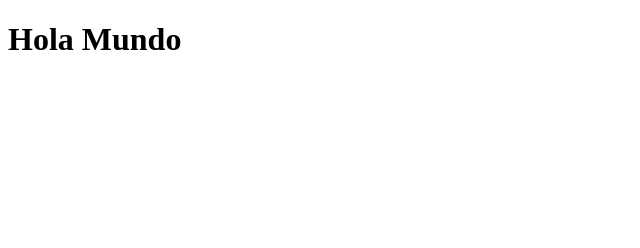
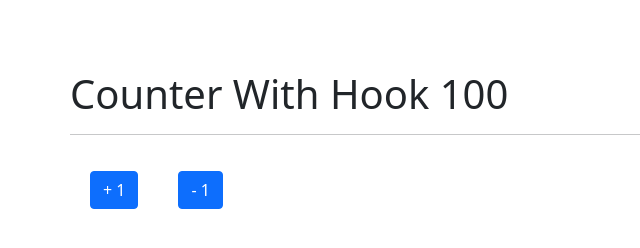
Before and after one commit to kamilodev/React-Exercises, a React app in the folder 05-hook-app/: page / in a window 1280 px wide. Shown: the whole page, without its empty margins (0-640 px from the left). Built offline with nearby package versions, Linux system fonts and the light colour scheme.

Commit message:
Counter App and Custom Hook Component Added

```diff
--- a/05-hook-app/public/index.html
+++ b/05-hook-app/public/index.html
@@ -3,6 +3,12 @@
 	<head>
 		<meta charset="utf-8" />
 		<link rel="icon" href="%PUBLIC_URL%/favicon.ico" />
+		<link
+			href="https://cdn.jsdelivr.net/npm/bootstrap@5.0.1/dist/css/bootstrap.min.css"
+			rel="stylesheet"
+			integrity="sha384-+0n0xVW2eSR5OomGNYDnhzAbDsOXxcvSN1TPprVMTNDbiYZCxYbOOl7+AMvyTG2x"
+			crossorigin="anonymous"
+		/>
 		<meta name="viewport" content="width=device-width, initial-scale=1" />
 		<meta name="theme-color" content="#000000" />
 		<meta
@@ -24,7 +30,7 @@
       work correctly both with client-side routing and a non-root public URL.
       Learn how to configure a non-root public URL by running `npm run build`.
     -->
-    <title>React App</title>
+		<title>Hooks App</title>
 	</head>
 	<body>
 		<noscript>You need to enable JavaScript to run this app.</noscript>
@@ -38,6 +44,5 @@
 
       To begin the development, run `npm start` or `yarn start`.
       To create a production bundle, use `npm run build` or `yarn build`.
-    -->
-  </body>
+    --></body>
 </html>
--- /dev/null
+++ b/05-hook-app/src/components/01-useState/CounterWithCustomHook.js
@@ -0,0 +1,23 @@
+import React from 'react'
+import { useCounter } from '../../hooks/useCounter'
+import './counter.css'
+
+export const CounterWithCustomHook = () => {
+	const { state, increment, decrement } = useCounter(100)
+
+	return (
+		<>
+			<h1>Counter With Hook {state} </h1>
+			<hr />
+
+			<button onClick={increment} className='btn btn-primary'>
+				{' '}
+				+ 1
+			</button>
+			<button onClick={decrement} className='btn btn-primary'>
+				{' '}
+				- 1
+			</button>
+		</>
+	)
+}
--- /dev/null
+++ b/05-hook-app/src/components/01-useState/counter.css
@@ -0,0 +1,8 @@
+body {
+	padding: 70px;
+}
+
+button {
+	padding: 20px;
+	margin: 20px;
+}
--- /dev/null
+++ b/05-hook-app/src/hooks/useCounter.js
@@ -0,0 +1,19 @@
+import { useState } from 'react'
+
+export const useCounter = (initialState = 10) => {
+	const [state, setState] = useState(initialState)
+
+	const increment = () => {
+		setState(state + 1)
+	}
+
+	const decrement = () => {
+		setState(state - 1)
+	}
+
+	return {
+		state,
+		increment,
+		decrement,
+	}
+}
```
Also changed, not shown: 05-hook-app/src/components/01-useState/CounterApp.js (added, +33 -0 lines), 05-hook-app/src/index.js (+6 -4 lines). Lines whose indentation alone changed are shown as unchanged.
